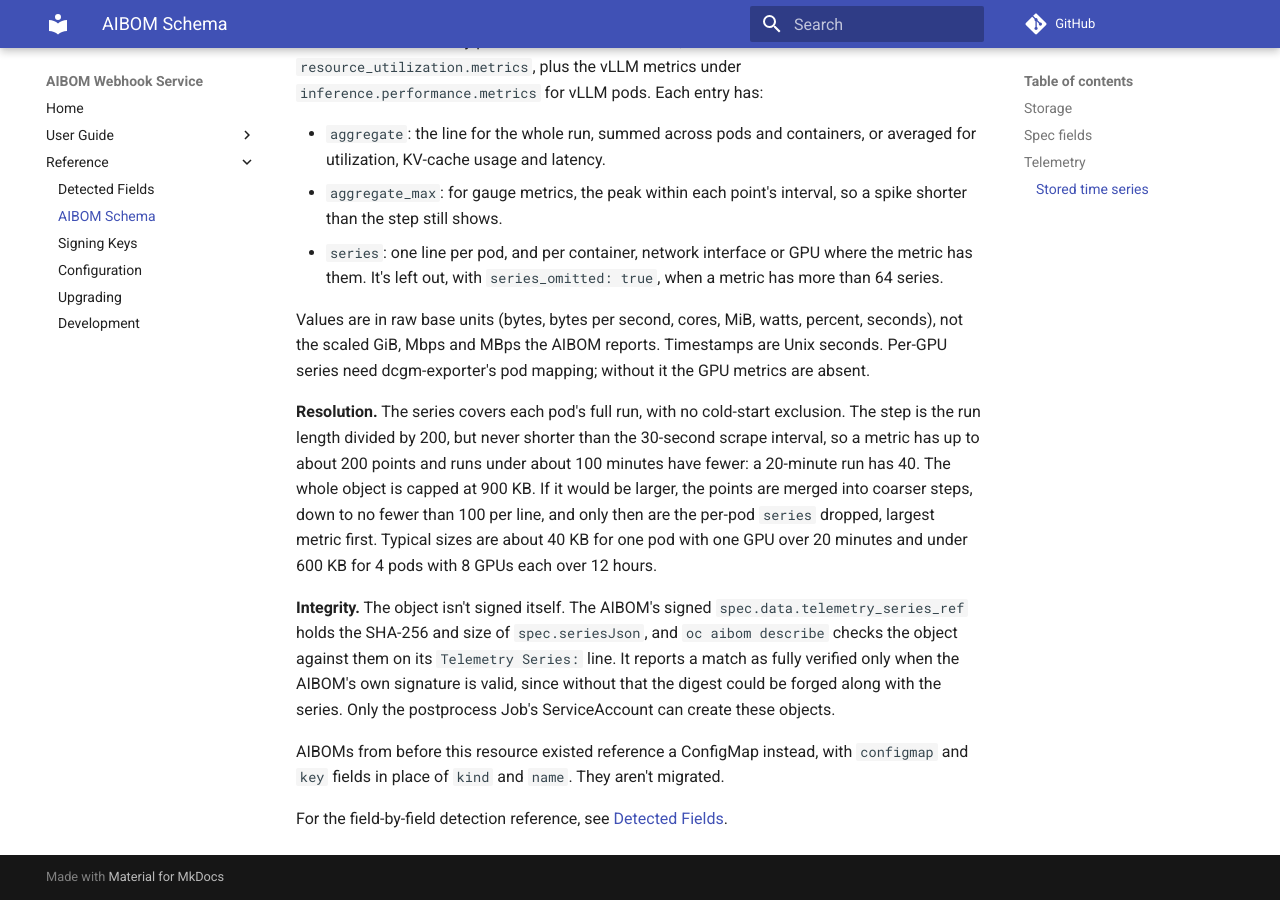
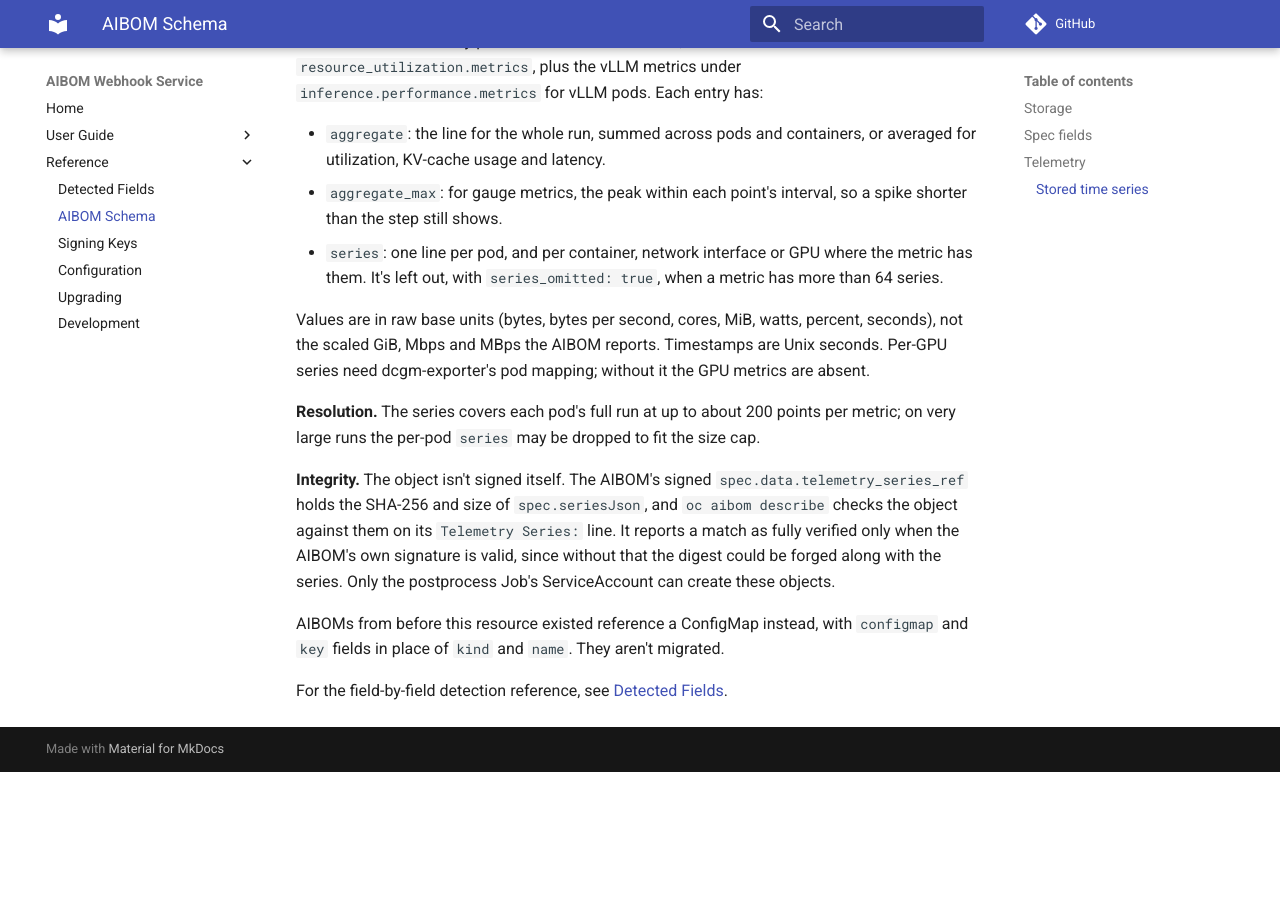
Before and after one commit to gavinsan33/aibom-webhook-service, an MkDocs documentation site: the page built from docs/reference/schema.md, in a window 1280 px wide and 900 px high, scrolled down 1856 px. Built offline with MkDocs 1.6.1 and Material for MkDocs 9.7.7, drawn with Linux system fonts in a browser that asks for light colours; comment, search, counter and statistics services are not loaded; after the commit the page ends 2628 px from its top, so only the background shows below that.

Commit message:
Shorten the telemetry series resolution note

```diff
--- a/docs/reference/schema.md
+++ b/docs/reference/schema.md
@@ -61,7 +61,7 @@ It is owned by the AIBOM, so deleting the AIBOM deletes it. Like the AIBOM's, it
 
 Values are in raw base units (bytes, bytes per second, cores, MiB, watts, percent, seconds), not the scaled GiB, Mbps and MBps the AIBOM reports. Timestamps are Unix seconds. Per-GPU series need dcgm-exporter's pod mapping; without it the GPU metrics are absent.
 
-**Resolution.** The series covers each pod's full run, with no cold-start exclusion. The step is the run length divided by 200, but never shorter than the 30-second scrape interval, so a metric has up to about 200 points and runs under about 100 minutes have fewer: a 20-minute run has 40. The whole object is capped at 900 KB. If it would be larger, the points are merged into coarser steps, down to no fewer than 100 per line, and only then are the per-pod `series` dropped, largest metric first. Typical sizes are about 40 KB for one pod with one GPU over 20 minutes and under 600 KB for 4 pods with 8 GPUs each over 12 hours.
+**Resolution.** The series covers each pod's full run at up to about 200 points per metric; on very large runs the per-pod `series` may be dropped to fit the size cap.
 
 **Integrity.** The object isn't signed itself. The AIBOM's signed `spec.data.telemetry_series_ref` holds the SHA-256 and size of `spec.seriesJson`, and `oc aibom describe` checks the object against them on its `Telemetry Series:` line. It reports a match as fully verified only when the AIBOM's own signature is valid, since without that the digest could be forged along with the series. Only the postprocess Job's ServiceAccount can create these objects.
 
```
